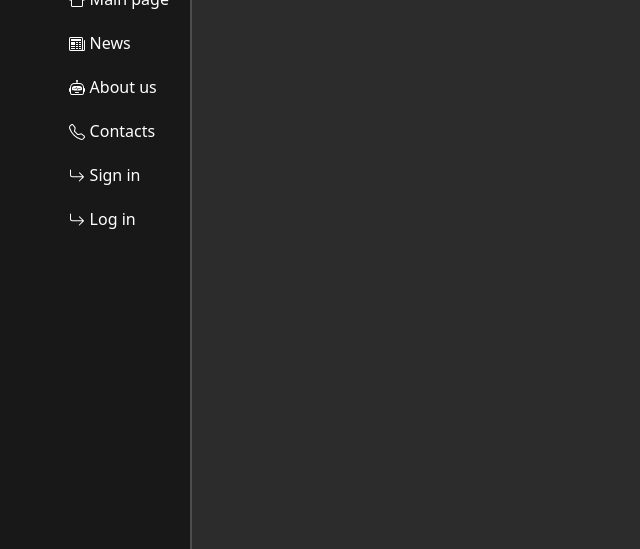
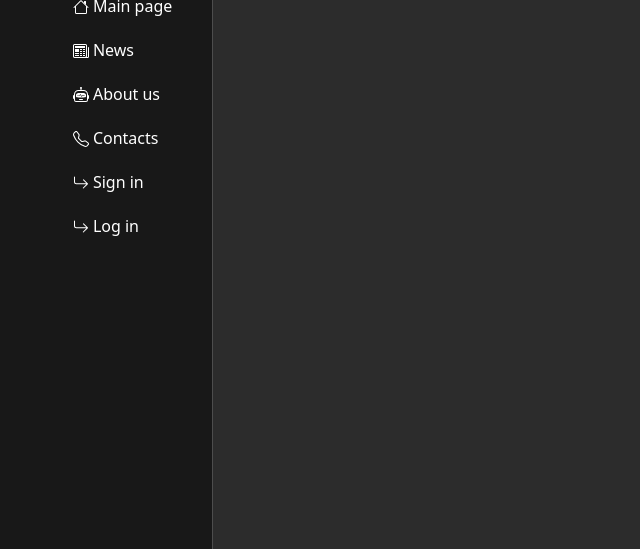
Before and after one commit to AlexFromSiberia/Simple-news-website-on-Django, a Django app: page /contacts/ in a window 1280 px wide. Shown: the part 251-800 px from the top of the page, without its empty margins (0-640 px from the left). Run offline with Django 4.2, Linux system fonts and the light colour scheme.

Commit message:
Finished

```diff
--- a/study_pr/main/static/main/css/main.css
+++ b/study_pr/main/static/main/css/main.css
@@ -5,16 +5,16 @@
 aside {
     background: #181818;
     float: left;
-    width: 15%;
     padding: 1%;
     height:100vh;
     color:#fff;
-    border-right: 2px solid #4d4d4d;
+    border-right: 1px solid #4d4d4d;
     position: fixed;
 }
 
 aside img {
     width: 80px;
+    height: 115px;
     display: block;
     margin-left: auto;
     margin-right: auto
@@ -97,7 +97,6 @@
     width: 400px;
     margin: 20px auto;
     color: #fff;
-    _background: #7f7f7f;
 }
 .registration label {
     font-size: 30px;
--- a/study_pr/main/templates/main/about.html
+++ b/study_pr/main/templates/main/about.html
@@ -4,10 +4,9 @@
 
 {% block content %}
     <div class="features">
-        <h1>A wonderful story about the project</h1>
+        <h1>One day, here will be a wonderful story about the project</h1>
         <p>Lorem ipsum dolor sit amet, consectetur adipisicing elit. Asperiores dicta doloribus earum ex
             labore maiores optio porro repellat voluptatem. Consequatur fuga id molestias, officiis quaerat
             quia sed sequi temporibus totam.</p>
-        <button class="btn btn-warning"> Just another button </button>
     </div>
 {% endblock content %}
--- a/study_pr/main/templates/main/base.html
+++ b/study_pr/main/templates/main/base.html
@@ -29,45 +29,45 @@
 
                     <h4>Navigation :</h4>
                     <ul>
-                        <a href="{% url 'index' %}"><li><svg xmlns="http://www.w3.org/2000/svg" width="16" height="16" fill="currentColor" class="bi bi-house" viewBox="0 0 16 16">
+                        <li><a href="{% url 'index' %}"><svg xmlns="http://www.w3.org/2000/svg" width="16" height="16" fill="currentColor" class="bi bi-house" viewBox="0 0 16 16">
                             <path fill-rule="evenodd" d="M2 13.5V7h1v6.5a.5.5 0 0 0 .5.5h9a.5.5 0 0 0 .5-.5V7h1v6.5a1.5 1.5 0 0 1-1.5 1.5h-9A1.5 1.5 0 0 1 2 13.5zm11-11V6l-2-2V2.5a.5.5 0 0 1 .5-.5h1a.5.5 0 0 1 .5.5z"/>
                             <path fill-rule="evenodd" d="M7.293 1.5a1 1 0 0 1 1.414 0l6.647 6.646a.5.5 0 0 1-.708.708L8 2.207 1.354 8.854a.5.5 0 1 1-.708-.708L7.293 1.5z"/>
-                            </svg>  </i> Main page</li></a>
+                            </svg>  </i> Main page</a></li>
 
-                        <a href="{% url 'news_index' %}"><li><svg xmlns="http://www.w3.org/2000/svg" width="16" height="16" fill="currentColor" class="bi bi-newspaper" viewBox="0 0 16 16">
+                        <li><a href="{% url 'news_index' %}"><svg xmlns="http://www.w3.org/2000/svg" width="16" height="16" fill="currentColor" class="bi bi-newspaper" viewBox="0 0 16 16">
                             <path d="M0 2.5A1.5 1.5 0 0 1 1.5 1h11A1.5 1.5 0 0 1 14 2.5v10.528c0 .3-.05.654-.238.972h.738a.5.5 0 0 0 .5-.5v-9a.5.5 0 0 1 1 0v9a1.5 1.5 0 0 1-1.5 1.5H1.497A1.497 1.497 0 0 1 0 13.5v-11zM12 14c.37 0 .654-.211.853-.441.092-.106.147-.279.147-.531V2.5a.5.5 0 0 0-.5-.5h-11a.5.5 0 0 0-.5.5v11c0 .278.223.5.497.5H12z"/>
                             <path d="M2 3h10v2H2V3zm0 3h4v3H2V6zm0 4h4v1H2v-1zm0 2h4v1H2v-1zm5-6h2v1H7V6zm3 0h2v1h-2V6zM7 8h2v1H7V8zm3 0h2v1h-2V8zm-3 2h2v1H7v-1zm3 0h2v1h-2v-1zm-3 2h2v1H7v-1zm3 0h2v1h-2v-1z"/>
-                            </svg> News</li></a>
+                            </svg> News </a></li>
 
-                        <a href="{% url 'about' %}"><li><svg xmlns="http://www.w3.org/2000/svg" width="16" height="16" fill="currentColor" class="bi bi-robot" viewBox="0 0 16 16">
+                        <li><a href="{% url 'about' %}"><svg xmlns="http://www.w3.org/2000/svg" width="16" height="16" fill="currentColor" class="bi bi-robot" viewBox="0 0 16 16">
                             <path d="M6 12.5a.5.5 0 0 1 .5-.5h3a.5.5 0 0 1 0 1h-3a.5.5 0 0 1-.5-.5ZM3 8.062C3 6.76 4.235 5.765 5.53 5.886a26.58 26.58 0 0 0 4.94 0C11.765 5.765 13 6.76 13 8.062v1.157a.933.933 0 0 1-.765.935c-.845.147-2.34.346-4.235.346-1.895 0-3.39-.2-4.235-.346A.933.933 0 0 1 3 9.219V8.062Zm4.542-.827a.25.25 0 0 0-.217.068l-.92.9a24.767 24.767 0 0 1-1.871-.183.25.25 0 0 0-.068.495c.55.076 1.232.149 2.02.193a.25.25 0 0 0 .189-.071l.754-.736.847 1.71a.25.25 0 0 0 .404.062l.932-.97a25.286 25.286 0 0 0 1.922-.188.25.25 0 0 0-.068-.495c-.538.074-1.207.145-1.98.189a.25.25 0 0 0-.166.076l-.754.785-.842-1.7a.25.25 0 0 0-.182-.135Z"/>
                             <path d="M8.5 1.866a1 1 0 1 0-1 0V3h-2A4.5 4.5 0 0 0 1 7.5V8a1 1 0 0 0-1 1v2a1 1 0 0 0 1 1v1a2 2 0 0 0 2 2h10a2 2 0 0 0 2-2v-1a1 1 0 0 0 1-1V9a1 1 0 0 0-1-1v-.5A4.5 4.5 0 0 0 10.5 3h-2V1.866ZM14 7.5V13a1 1 0 0 1-1 1H3a1 1 0 0 1-1-1V7.5A3.5 3.5 0 0 1 5.5 4h5A3.5 3.5 0 0 1 14 7.5Z"/>
-                            </svg> About us</li></a>
+                            </svg> About us </a></li>
 
-                        <a href="{% url 'contacts' %}"><li><svg xmlns="http://www.w3.org/2000/svg" width="16" height="16" fill="currentColor" class="bi bi-telephone" viewBox="0 0 16 16">
+                        <li><a href="{% url 'contacts' %}"><svg xmlns="http://www.w3.org/2000/svg" width="16" height="16" fill="currentColor" class="bi bi-telephone" viewBox="0 0 16 16">
                             <path d="M3.654 1.328a.678.678 0 0 0-1.015-.063L1.605 2.3c-.483.484-.661 1.169-.45 1.77a17.568 17.568 0 0 0 4.168 6.608 17.569 17.569 0 0 0 6.608 4.168c.601.211 1.286.033 1.77-.45l1.034-1.034a.678.678 0 0 0-.063-1.015l-2.307-1.794a.678.678 0 0 0-.58-.122l-2.19.547a1.745 1.745 0 0 1-1.657-.459L5.482 8.062a1.745 1.745 0 0 1-.46-1.657l.548-2.19a.678.678 0 0 0-.122-.58L3.654 1.328zM1.884.511a1.745 1.745 0 0 1 2.612.163L6.29 2.98c.329.423.445.974.315 1.494l-.547 2.19a.678.678 0 0 0 .178.643l2.457 2.457a.678.678 0 0 0 .644.178l2.189-.547a1.745 1.745 0 0 1 1.494.315l2.306 1.794c.829.645.905 1.87.163 2.611l-1.034 1.034c-.74.74-1.846 1.065-2.877.702a18.634 18.634 0 0 1-7.01-4.42 18.634 18.634 0 0 1-4.42-7.009c-.362-1.03-.037-2.137.703-2.877L1.885.511z"/>
-                            </svg> Contacts </li></a>
+                            </svg> Contacts </a></li>
 
                         {% if user.is_authenticated %}
 
-                          <a href="{% url 'add_an_article' %}"><li><svg xmlns="http://www.w3.org/2000/svg" width="16" height="16" fill="currentColor" class="bi bi-plus-square" viewBox="0 0 16 16">
+                          <li><a href="{% url 'add_an_article' %}"><svg xmlns="http://www.w3.org/2000/svg" width="16" height="16" fill="currentColor" class="bi bi-plus-square" viewBox="0 0 16 16">
                             <path d="M14 1a1 1 0 0 1 1 1v12a1 1 0 0 1-1 1H2a1 1 0 0 1-1-1V2a1 1 0 0 1 1-1h12zM2 0a2 2 0 0 0-2 2v12a2 2 0 0 0 2 2h12a2 2 0 0 0 2-2V2a2 2 0 0 0-2-2H2z"/>
                             <path d="M8 4a.5.5 0 0 1 .5.5v3h3a.5.5 0 0 1 0 1h-3v3a.5.5 0 0 1-1 0v-3h-3a.5.5 0 0 1 0-1h3v-3A.5.5 0 0 1 8 4z"/>
-                            </svg> Add an article </li></a>
+                            </svg> Add an article </a></li>
 
-                          <a href="{% url 'logout' %}"><li><svg xmlns="http://www.w3.org/2000/svg" width="16" height="16" fill="currentColor" class="bi bi-arrow-90deg-down" viewBox="0 0 16 16">
+                          <li><a href="{% url 'logout' %}"><svg xmlns="http://www.w3.org/2000/svg" width="16" height="16" fill="currentColor" class="bi bi-arrow-90deg-down" viewBox="0 0 16 16">
                             <path fill-rule="evenodd" d="M4.854 14.854a.5.5 0 0 1-.708 0l-4-4a.5.5 0 0 1 .708-.708L4 13.293V3.5A2.5 2.5 0 0 1 6.5 1h8a.5.5 0 0 1 0 1h-8A1.5 1.5 0 0 0 5 3.5v9.793l3.146-3.147a.5.5 0 0 1 .708.708l-4 4z"/>
-                            </svg></i> log out </li></a>
+                            </svg></i> log out </a></li>
 
                         {% else %}
 
-                          <a href="{% url 'register' %}"><li><svg xmlns="http://www.w3.org/2000/svg" width="16" height="16" fill="currentColor" class="bi bi-arrow-return-right" viewBox="0 0 16 16">
+                          <li><a href="{% url 'register' %}"><svg xmlns="http://www.w3.org/2000/svg" width="16" height="16" fill="currentColor" class="bi bi-arrow-return-right" viewBox="0 0 16 16">
                             <path fill-rule="evenodd" d="M1.5 1.5A.5.5 0 0 0 1 2v4.8a2.5 2.5 0 0 0 2.5 2.5h9.793l-3.347 3.346a.5.5 0 0 0 .708.708l4.2-4.2a.5.5 0 0 0 0-.708l-4-4a.5.5 0 0 0-.708.708L13.293 8.3H3.5A1.5 1.5 0 0 1 2 6.8V2a.5.5 0 0 0-.5-.5z"/>
-                            </svg></i> Sign in </li></a>
+                            </svg></i> Sign in </a></li>
 
-                          <a href="{% url 'login' %}"><li><svg xmlns="http://www.w3.org/2000/svg" width="16" height="16" fill="currentColor" class="bi bi-arrow-return-right" viewBox="0 0 16 16">
+                          <li><a href="{% url 'login' %}"><svg xmlns="http://www.w3.org/2000/svg" width="16" height="16" fill="currentColor" class="bi bi-arrow-return-right" viewBox="0 0 16 16">
                             <path fill-rule="evenodd" d="M1.5 1.5A.5.5 0 0 0 1 2v4.8a2.5 2.5 0 0 0 2.5 2.5h9.793l-3.347 3.346a.5.5 0 0 0 .708.708l4.2-4.2a.5.5 0 0 0 0-.708l-4-4a.5.5 0 0 0-.708.708L13.293 8.3H3.5A1.5 1.5 0 0 1 2 6.8V2a.5.5 0 0 0-.5-.5z"/>
-                            </svg></i> Log in </li></a>
+                            </svg></i> Log in </a></li>
                         {% endif %}
                     </ul>
 
@@ -88,8 +88,6 @@
                 {% endblock content %}
             </main>
         </div>
-    <div class=".col-">
-    </div>
     </div>
 </div>
 
--- a/study_pr/main/templates/main/contacts.html
+++ b/study_pr/main/templates/main/contacts.html
@@ -5,7 +5,6 @@
 {% block content %}
     <div class="features">
         <h1>Contacts</h1>
-        <p>Lorem ipsum dolor sit amet, consectetur adipisicing elit. Asperiores dicta doloribus earum ex labore maiores optio porro repellat voluptatem. Consequatur fuga id molestias, officiis quaerat quia sed sequi temporibus totam.</p>
-        <button class="btn btn-primary"> Just another button</button>
+        <p>You can contact me via E-mail: id764g@gmail.com</p>
     </div>
 {% endblock content %}
--- a/study_pr/study_pr/settings.py
+++ b/study_pr/study_pr/settings.py
@@ -20,7 +20,7 @@
 # See https://docs.djangoproject.com/en/4.0/howto/deployment/checklist/
 
 # SECURITY WARNING: keep the secret key used in production secret!
-SECRET_KEY = ''
+SECRET_KEY = 'django-insecure-$5yp+q%e@0y95mnz09@w-+x9a7y-wrl%*4wrvvf9cf*dfci-g*'
 
 # SECURITY WARNING: don't run with debug turned on in production!
 DEBUG = True
```
Also changed, not shown: study_pr/main/templates/main/index.html (+3 -4 lines), study_pr/db.sqlite3. Lines whose indentation alone changed are shown as unchanged.
